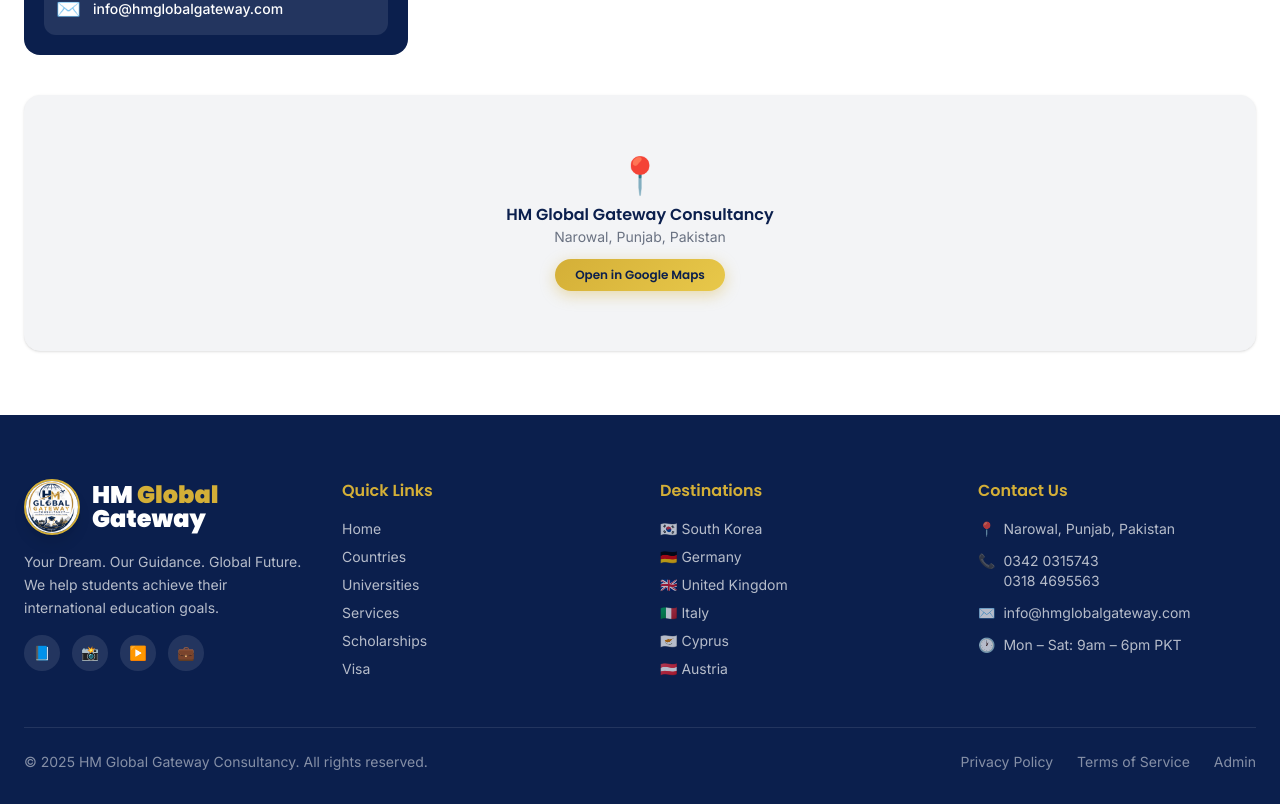
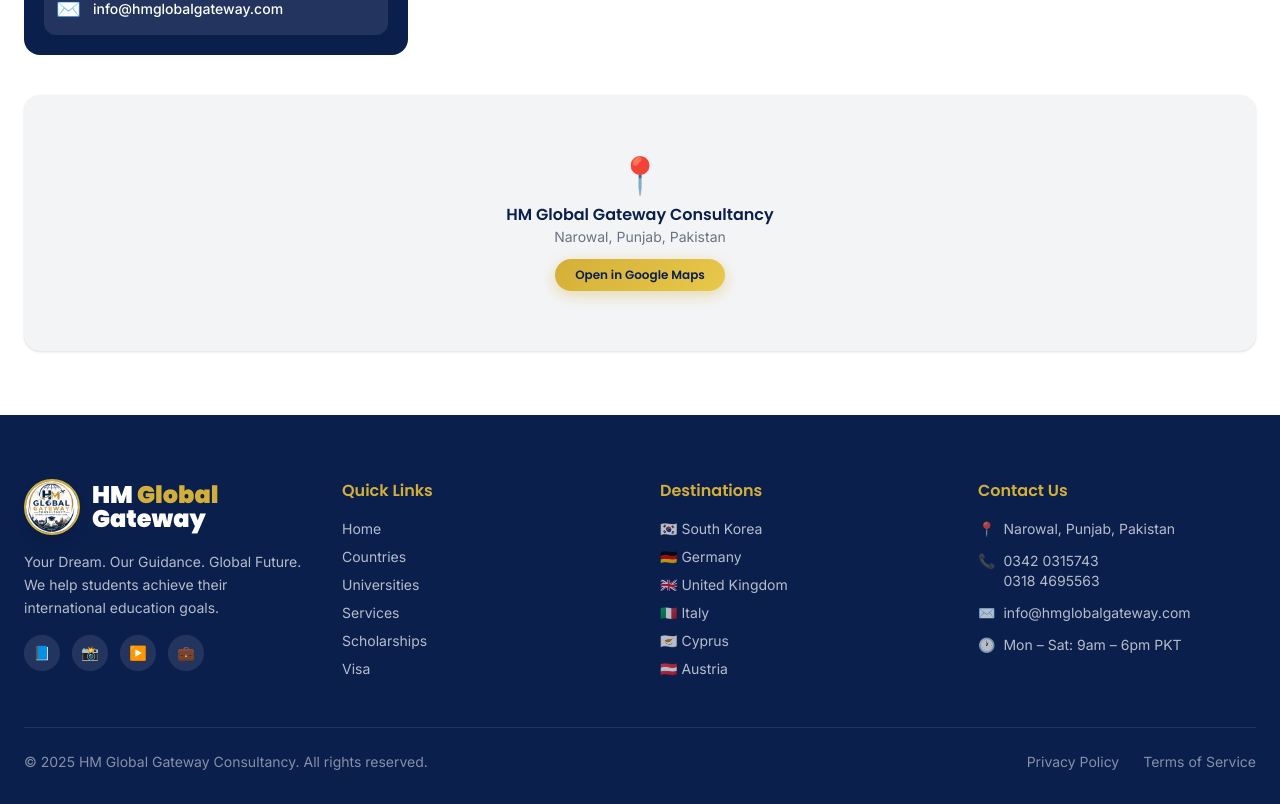
Before and after one commit to MuazzamAli777/HM-Global-Gateway-Consultancy, a React (Vite) app: page /contact in a window 1280 px wide. Shown: the part 1301-2105 px from the top of the page. Built offline with nearby package versions, Linux system fonts and the light colour scheme; the HTML template or start-up script is replaced by a standard one.

Commit message:
admin remove

```diff
--- a/src/components/Footer.tsx
+++ b/src/components/Footer.tsx
@@ -93,7 +93,7 @@
           <div className="flex gap-6">
             <a href="#" className="hover:text-[#D4AF37] transition-colors">Privacy Policy</a>
             <a href="#" className="hover:text-[#D4AF37] transition-colors">Terms of Service</a>
-            <Link to="/admin" className="hover:text-[#D4AF37] transition-colors">Admin</Link>
+            {/* <Link to="/admin" className="hover:text-[#D4AF37] transition-colors">Admin</Link> */}
           </div>
         </div>
       </div>
--- a/src/pages/Home.tsx
+++ b/src/pages/Home.tsx
@@ -43,7 +43,7 @@
         <div className="hero-gradient absolute inset-0" />
 
         {/* Floating elements */}
-        <div className="absolute top-32 right-10 lg:right-24 animate-float">
+        {/* <div className="absolute top-32 right-10 lg:right-24 animate-float">
           <div className="glass rounded-2xl p-4 text-white shadow-2xl">
             <div className="text-2xl mb-1">🎓</div>
             <div className="text-xs font-poppins font-semibold">95% Visa Success</div>
@@ -56,14 +56,14 @@
             <div className="text-xs font-poppins font-semibold">5 Countries</div>
             <div className="text-[10px] text-white/70">Partner destinations</div>
           </div>
-        </div>
-        <div className="absolute top-60 left-8 lg:left-16 animate-float" style={{ animationDelay: "0.8s" }}>
+        </div> */}
+        {/* <div className="absolute top-60 left-8 lg:left-16 animate-float" style={{ animationDelay: "0.8s" }}>
           <div className="glass rounded-2xl p-4 text-white shadow-2xl">
             <div className="text-2xl mb-1">🏛️</div>
             <div className="text-xs font-poppins font-semibold">50+ Universities</div>
             <div className="text-[10px] text-white/70">Experties in institutions</div>
           </div>
-        </div>
+        </div> */}
 
         <div className="relative max-w-7xl mx-auto px-4 sm:px-6 pt-28 pb-20 text-white">
           <div className="max-w-2xl">
```
